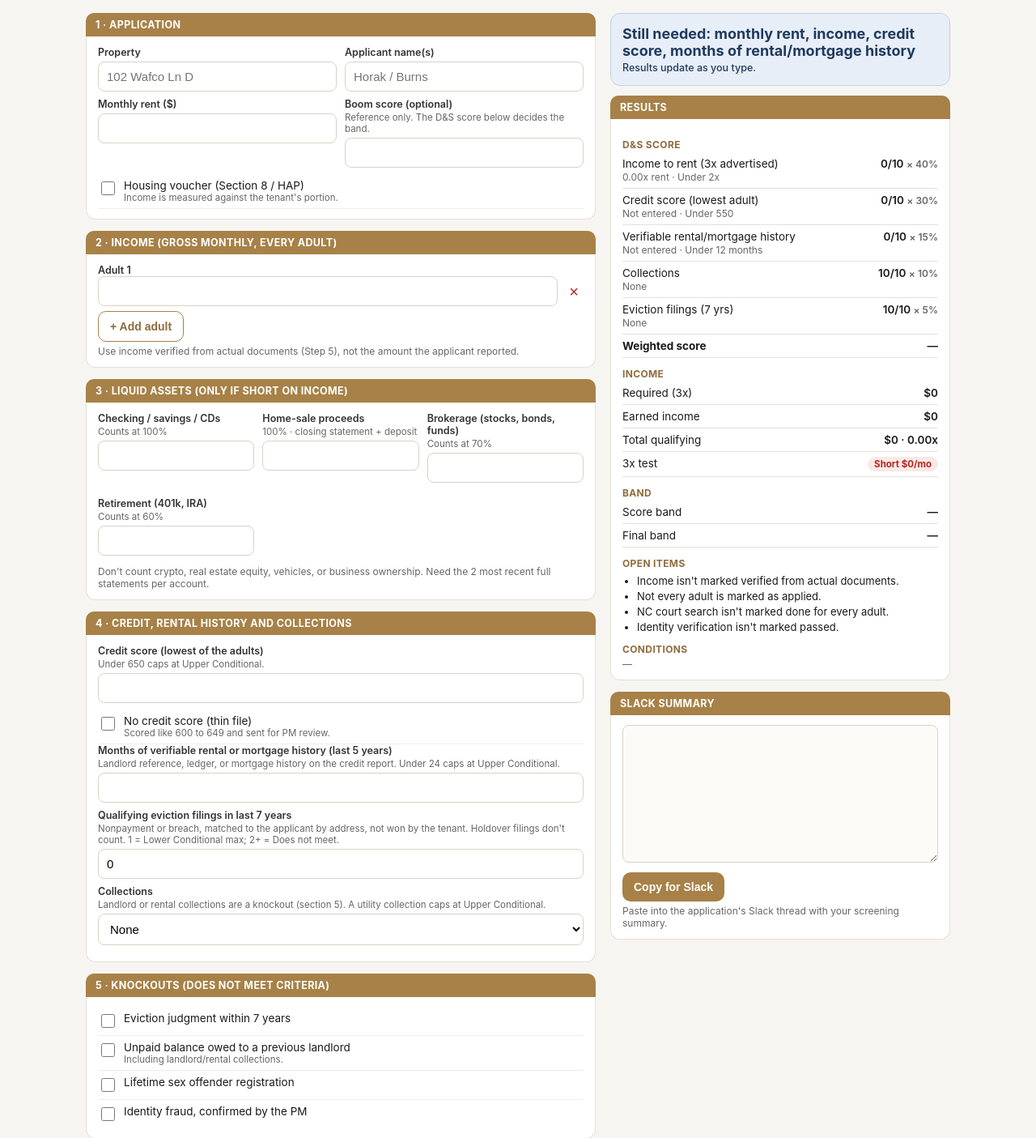
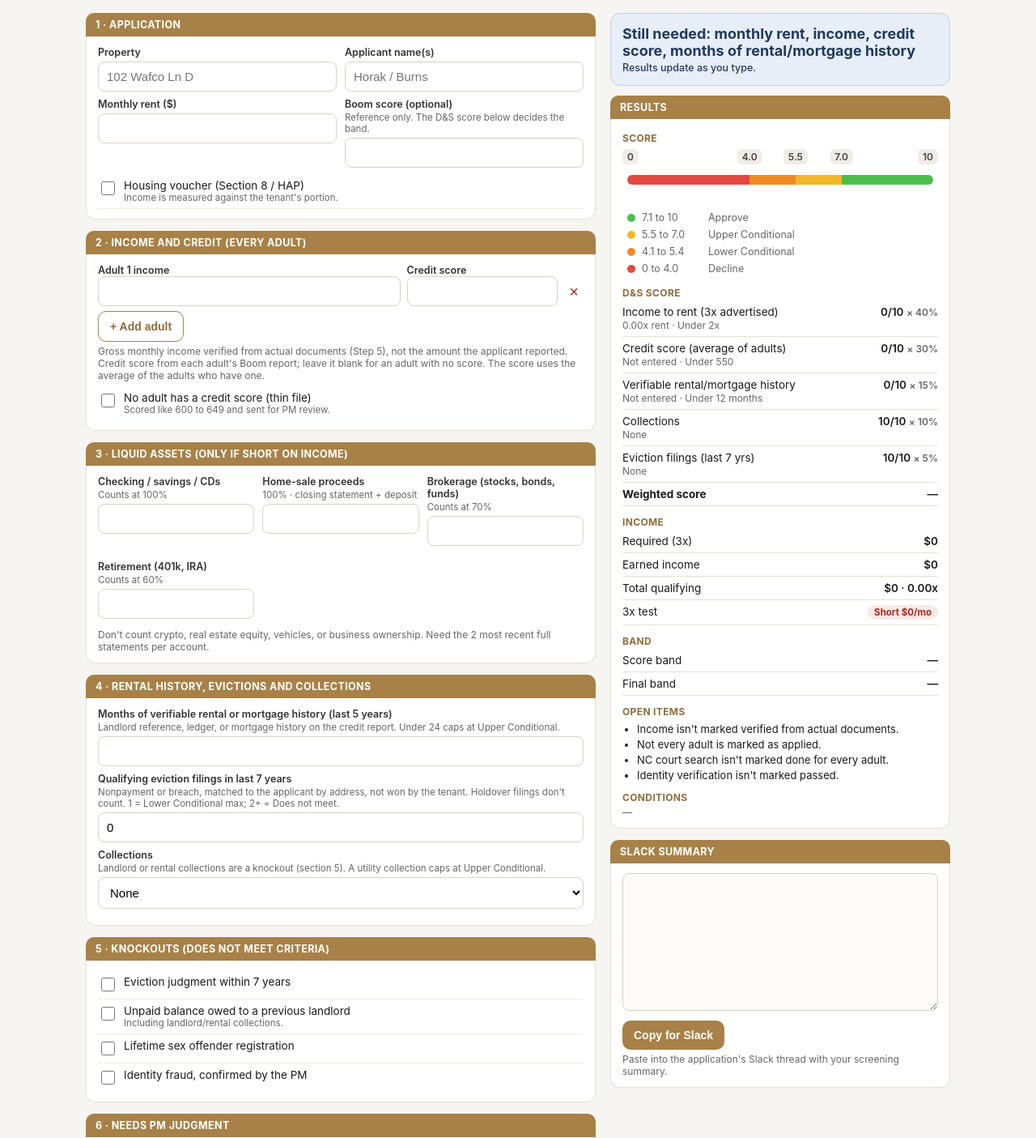
Before and after one commit to dspropertiesnc/ds-app-hub, a Flask app: page /screening-calc/ in a window 1280 px wide. Shown: the part 130-1535 px from the top of the page at 81% size. Run offline with Flask 3, Linux system fonts and the light colour scheme.

Commit message:
Screening Calculator: average credit per adult, 0-10 score bar
- Credit score entered per adult; the score uses the average of adults who
  have one (blank = no score, noted on the record); under-650 cap uses the average
- 0-10 score bar with band zones on the page (like Boom's recommendation
  settings) and in the PDF's decision banner; display-only, zones from calc.js
- Eviction wording says "last 7 years" everywhere
- PDF fallback tightens table rows too so the record stays on 1 page
- Fix "1 months" in the Slack summary

Co-Authored-By: Claude Opus 5.5 <noreply@anthropic.com>
Claude-Session: https://claude.ai/code/session_01ChpkokPmm5CuLKWKdSW5CS

```diff
--- a/tools/screening_calc/assets/calc.js
+++ b/tools/screening_calc/assets/calc.js
@@ -23,7 +23,7 @@
       { min: 2.5, pts: 5,  text: "2.5x to 2.99x" },
       { min: 2,   pts: 2,  text: "2x to 2.49x" },
       { min: -1,  pts: 0,  text: "Under 2x" } ] },
-    { key: "credit", label: "Credit score (lowest adult)", weight: 30, tiers: [
+    { key: "credit", label: "Credit score (average of adults)", weight: 30, tiers: [
       { min: 750, pts: 10, text: "750+" },
       { min: 700, pts: 8,  text: "700 to 749" },
       { min: 650, pts: 6,  text: "650 to 699" },
@@ -38,12 +38,21 @@
       { min: 2, pts: 10, text: "None" },
       { min: 1, pts: 6,  text: "General only" },
       { min: -1, pts: 2, text: "Utility collection" } ] },
-    { key: "evictions", label: "Eviction filings (7 yrs)", weight: 5, tiers: [
+    { key: "evictions", label: "Eviction filings (last 7 yrs)", weight: 5, tiers: [
       { min: 0, pts: 10, text: "None" },
-      { min: -1, pts: 3, text: "1 qualifying filing" },
-      { min: -99, pts: 0, text: "2+ qualifying filings" } ] }
+      { min: -1, pts: 3, text: "1 filing" },
+      { min: -99, pts: 0, text: "2+ filings" } ] }
   ];
   var NO_CREDIT_PTS = 4; // thin file / no score: treated like 600-649, and flagged for the PM
+
+  // Score bar zones (display) and the band edges they draw from. bandFromScore uses the same edges.
+  var EDGES = { lower: 4.0, upper: 5.5, approve: 7.0 };
+  var ZONES = [
+    { band: "decline", from: 0,             to: EDGES.lower,   range: "0 to 4.0",   label: "Decline" },
+    { band: "lower",   from: EDGES.lower,   to: EDGES.upper,   range: "4.1 to 5.4", label: "Lower Conditional" },
+    { band: "upper",   from: EDGES.upper,   to: EDGES.approve, range: "5.5 to 7.0", label: "Upper Conditional" },
+    { band: "approve", from: EDGES.approve, to: 10,            range: "7.1 to 10",  label: "Approve" }
+  ];
 
   var BAND_ORDER = ["approve", "upper", "lower", "decline"]; // best -> worst
   var BAND_LABEL = {
@@ -66,9 +75,9 @@
     return BAND_ORDER.indexOf(a) >= BAND_ORDER.indexOf(b) ? a : b;
   }
   function bandFromScore(score) {
-    if (score > 7.0) return "approve";
-    if (score >= 5.5) return "upper";
-    if (score > 4.0) return "lower";
+    if (score > EDGES.approve) return "approve";
+    if (score >= EDGES.upper) return "upper";
+    if (score > EDGES.lower) return "lower";
     return "decline";
   }
   function tierFor(factor, value) {
@@ -136,11 +145,20 @@
 
     // ---- factor inputs ----
     var filings = Math.max(0, Math.floor(num(inp.filings)));
-    var noCredit = !!inp.noCredit;
-    var creditKnown = noCredit || !blank(inp.credit);
-    var credit = num(inp.credit);
+    // credit: average of the adults who have a score (blank = that adult has no score)
+    var rawCredits = inp.credits || (blank(inp.credit) ? [] : [inp.credit]);
+    var adults = Math.max((inp.incomes || []).length, rawCredits.length, 1);
+    var scored = [], unscored = [];
+    for (var ci = 0; ci < adults; ci++) {
+      if (blank(rawCredits[ci])) unscored.push(ci + 1); else scored.push(num(rawCredits[ci]));
+    }
+    var noCredit = !!inp.noCredit && scored.length === 0;
+    var credit = scored.length ? scored.reduce(function (x, y) { return x + y; }, 0) / scored.length : 0;
+    credit = Math.round(credit);
+    var creditKnown = noCredit || scored.length > 0;
     if (!creditKnown) r.missing.push("credit score");
-    if (!noCredit && creditKnown && (credit < 300 || credit > 850)) r.warnings.push("Credit score should be between 300 and 850.");
+    if (scored.some(function (c) { return c < 300 || c > 850; })) r.warnings.push("Credit scores should be between 300 and 850.");
+    r.credit = { scores: scored, average: scored.length ? credit : null, unscored: scored.length ? unscored : [], noScore: noCredit };
     var histKnown = !blank(inp.historyMonths);
     var hist = num(inp.historyMonths);
     if (!histKnown) r.missing.push("months of rental/mortgage history");
@@ -159,7 +177,9 @@
     var detail = {
       income: voucherFull ? "Voucher covers the full rent"
         : (ratio ? ratio.toFixed(2) : "0.00") + "x " + (i_base(r.income)),
-      credit: noCredit ? "No credit score" : (creditKnown ? String(Math.round(credit)) : "Not entered"),
+      credit: noCredit ? "No credit score" : (!creditKnown ? "Not entered"
+        : scored.length === 1 && adults === 1 ? String(credit)
+        : "Avg " + credit + " (" + scored.length + " of " + adults + " adults)"),
       history: histKnown ? Math.round(hist) + " months" : "Not entered",
       collections: coll === "utility" ? "Utility collection" : coll === "general" ? "General collection(s)" : "None",
       evictions: filings === 0 ? "None" : filings + " filing" + (filings === 1 ? "" : "s")
@@ -188,10 +208,10 @@
       band = worse(band, "upper");
     }
     if (!noCredit && creditKnown && credit < RULES.creditCapBelow) {
-      r.caps.push("Credit score under 650: Upper Conditional at best");
+      r.caps.push("Average credit score under 650: Upper Conditional at best");
       band = worse(band, "upper");
     }
-    if (filings === 1) { r.caps.push("1 qualifying eviction filing: Lower Conditional at best"); band = worse(band, "lower"); }
+    if (filings === 1) { r.caps.push("1 qualifying eviction filing in the last 7 years: Lower Conditional at best"); band = worse(band, "lower"); }
     if (coll === "utility") { r.caps.push("Unpaid utility collection: Upper Conditional at best"); band = worse(band, "upper"); }
     if (histKnown && hist < RULES.historyMonthsMin) {
       r.caps.push("Under 24 months of verifiable rental/mortgage history: Upper Conditional at best");
@@ -262,6 +282,7 @@
              " (" + ({ approve: "above 7.0", upper: "5.5 to 7.0", lower: "4.1 to 5.4", decline: "4.0 or below" })[startBand] + ").");
     if (r.knockouts.length) why.push("Does not meet criteria: " + r.knockouts.join("; ") + ". A knockout applies regardless of score.");
     else if (band !== startBand) why.push("Final band lowered to " + BAND_LABEL[band] + " by " + (r.caps.length === 1 ? "the cap" : "the " + r.caps.length + " caps") + " listed under Rules applied.");
+    if (r.credit.unscored.length) why.push("Credit average uses " + scored.length + " of " + adults + " adults; Adult " + r.credit.unscored.join(", Adult ") + (r.credit.unscored.length === 1 ? " has" : " have") + " no credit score.");
     if (voucherFull) why.push("The housing voucher covers the full rent, so the 3x income test does not apply.");
     else if (rent > 0 && !meetsIncome) why.push("Qualifying income is " + (ratio || 0).toFixed(2) + "x the " + (voucher > 0 ? "tenant portion" : "rent") + ", " + money(shortfall) + "/mo short of 3x, so a lease guarantee is required.");
     else if (r.income.assetQualified) why.push("Meets 3x only after counting " + money(eligible) + " in eligible liquid assets (÷ 12 = " + money(assetIncome) + "/mo).");
@@ -301,14 +322,14 @@
       else gl += "not yet provided";
       L.push(gl);
     }
-    if (r.deposit) L.push("Deposit: " + r.deposit.months + " months = " + money(r.deposit.total) + (r.deposit.additional > 0 ? " (" + money(r.deposit.additional) + " above standard)" : ""));
+    if (r.deposit) L.push("Deposit: " + r.deposit.months + (r.deposit.months === 1 ? " month" : " months") + " = " + money(r.deposit.total) + (r.deposit.additional > 0 ? " (" + money(r.deposit.additional) + " above standard)" : ""));
     L.push("Flag: *" + r.flag + "*");
     if (r.missing.length) L.push("Missing: " + r.missing.join(", "));
     if (r.warnings.length) L.push("Open items: " + r.warnings.join(" "));
     return L.join("\n");
   }
 
-  var api = { compute: compute, summary: summary, RULES: RULES, FACTORS: FACTORS, money: money,
+  var api = { compute: compute, summary: summary, RULES: RULES, FACTORS: FACTORS, ZONES: ZONES, EDGES: EDGES, money: money,
               bandFromScore: bandFromScore, BAND_LABEL: BAND_LABEL };
   if (typeof module !== "undefined" && module.exports) module.exports = api;
   else root.ScreeningCalc = api;
--- a/tools/screening_calc/templates/screening_calc.html
+++ b/tools/screening_calc/templates/screening_calc.html
@@ -53,6 +53,21 @@
   .sec-t{font-size:12px;font-weight:700;text-transform:uppercase;color:var(--accent-dark);margin:12px 0 2px;letter-spacing:.03em}
   textarea{width:100%;min-height:170px;font:12.5px/1.45 ui-monospace,Menlo,Consolas,monospace;padding:10px;border:1px solid #d9d2c5;border-radius:8px;background:#fcfbf8}
   .hide{display:none}
+  .meter{margin:6px 0 4px}
+  .meter .ticks{position:relative;height:26px;margin:0 6px}
+  .meter .tick{position:absolute;transform:translateX(-50%);background:#f1ede6;border-radius:6px;padding:2px 6px;font-size:12px;font-weight:600;color:#444}
+  .meter .tick:first-child{transform:none;left:-6px!important}
+  .meter .tick:last-child{transform:none;left:auto!important;right:-6px}
+  .meter .track{position:relative;height:12px;border-radius:6px;display:flex;overflow:visible;margin:6px 6px 0}
+  .meter .zone{height:100%}
+  .meter .zone:first-child{border-radius:6px 0 0 6px}.meter .zone:last-child{border-radius:0 6px 6px 0}
+  .meter .pin{position:absolute;top:-7px;width:22px;height:26px;margin-left:-11px;border-radius:6px;background:#fff;border:2px solid #1a1a1a;box-shadow:0 1px 3px rgba(0,0,0,.25);transition:left .25s}
+  .meter .val{position:absolute;top:24px;transform:translateX(-50%);font-weight:800;font-size:13px;white-space:nowrap;transition:left .25s}
+  .meter .legend{margin-top:30px;font-size:12.5px}
+  .meter .legend div{display:flex;align-items:center;gap:8px;padding:3px 6px;border-radius:6px;color:var(--gray)}
+  .meter .legend div.on{background:#f7f3ec;color:#1a1a1a;font-weight:700}
+  .meter .legend i{width:10px;height:10px;border-radius:50%;flex:none}
+  .meter .legend span.r{min-width:74px}
 </style>
 </head>
 <body>
@@ -83,11 +98,12 @@
     <div id="voucherBox" class="hide"><label class="f">Voucher (HAP) amount per month ($)<input type="number" id="voucher" inputmode="decimal" min="0"></label></div>
   </div>
 
-  <div class="band">2 · Income (gross monthly, every adult)</div>
+  <div class="band">2 · Income and credit (every adult)</div>
   <div class="card">
     <div id="incomes"></div>
     <button class="btn ghost" type="button" id="addInc">+ Add adult</button>
-    <p class="note">Use income verified from actual documents (Step 5), not the amount the applicant reported.</p>
+    <p class="note">Gross monthly income verified from actual documents (Step 5), not the amount the applicant reported. Credit score from each adult's Boom report; leave it blank for an adult with no score. The score uses the average of the adults who have one.</p>
+    <div class="chk" style="margin-top:6px"><input type="checkbox" id="noCredit"><div>No adult has a credit score (thin file)<small>Scored like 600 to 649 and sent for PM review.</small></div></div>
   </div>
 
   <div class="band">3 · Liquid assets (only if short on income)</div>
@@ -101,10 +117,9 @@
     <p class="note">Don't count crypto, real estate equity, vehicles, or business ownership. Need the 2 most recent full statements per account.</p>
   </div>
 
-  <div class="band">4 · Credit, rental history and collections</div>
+  <div class="band">4 · Rental history, evictions and collections</div>
   <div class="card">
-    <label class="f">Credit score (lowest of the adults)<span class="h">Under 650 caps at Upper Conditional.</span><input type="number" id="credit" inputmode="numeric" min="300" max="850" step="1"></label>
-    <div class="chk"><input type="checkbox" id="noCredit"><div>No credit score (thin file)<small>Scored like 600 to 649 and sent for PM review.</small></div></div>
+
     <label class="f">Months of verifiable rental or mortgage history (last 5 years)<span class="h">Landlord reference, ledger, or mortgage history on the credit report. Under 24 caps at Upper Conditional.</span><input type="number" id="historyMonths" inputmode="numeric" min="0" max="60"></label>
     <label class="f">Qualifying eviction filings in last 7 years<span class="h">Nonpayment or breach, matched to the applicant by address, not won by the tenant. Holdover filings don't count. 1 = Lower Conditional max; 2+ = Does not meet.</span><input type="number" id="filings" inputmode="numeric" min="0" step="1" value="0"></label>
     <label class="f">Collections<span class="h">Landlord or rental collections are a knockout (section 5). A utility collection caps at Upper Conditional.</span><select id="collections">
@@ -193,6 +208,8 @@
   <div id="flag" class="flag f-pm">Enter rent and Boom score<small>Results update as you type.</small></div>
   <div class="band">Results</div>
   <div class="card">
+    <div class="sec-t" style="margin-top:4px">Score</div>
+    <div id="meter" class="meter"></div>
     <div class="sec-t">D&amp;S score</div>
     <table class="k" id="scoreTable"></table>
     <div class="sec-t">Income</div>
@@ -219,25 +236,28 @@
   const $ = id => document.getElementById(id);
   const C = window.ScreeningCalc, money = C.money;
   const CHECKS = ['hasVoucher','noCredit','evictionJudgment','landlordBalance','sexOffender','identityFraud','felony','suspectedFraud','dvFiling','international','otherPm','guarantorNC','pre_incomeVerified','pre_allAdults','pre_ncSearch','pre_identity'];
-  const FIELDS = ['property','applicantNames','rent','boomScore','credit','collections','voucher','a_cash','a_sale','a_brokerage','a_retirement','historyMonths','filings','guaranteeType','guarantorIncome','decBy','decDate','decDecision','decAan','decAanDate','decNotes'];
+  const FIELDS = ['property','applicantNames','rent','boomScore','collections','voucher','a_cash','a_sale','a_brokerage','a_retirement','historyMonths','filings','guaranteeType','guarantorIncome','decBy','decDate','decDecision','decAan','decAanDate','decNotes'];
 
-  function addIncome(v){
+  function addIncome(v,c){
     const d=document.createElement('div'); d.className='inc';
     const n=$('incomes').children.length+1;
-    d.innerHTML='<label class="f" style="flex:1;margin:0">Adult '+n+'<input type="number" inputmode="decimal" min="0" class="incv"></label><button type="button" class="rm" title="Remove">&times;</button>';
-    d.querySelector('input').value=v||'';
+    d.innerHTML='<label class="f" style="flex:2;margin:0"><span class="an">Adult '+n+'</span> income<input type="number" inputmode="decimal" min="0" class="incv"></label>'+
+      '<label class="f" style="flex:1;margin:0">Credit score<input type="number" inputmode="numeric" min="300" max="850" step="1" class="crv"></label><button type="button" class="rm" title="Remove">&times;</button>';
+    d.querySelector('.incv').value=v||''; d.querySelector('.crv').value=c||'';
+    d.querySelector('.crv').addEventListener('input',update);
     d.querySelector('.rm').onclick=()=>{ d.remove(); relabel(); update(); };
-    d.querySelector('input').addEventListener('input',update);
+    d.querySelector('.incv').addEventListener('input',update);
     $('incomes').appendChild(d);
   }
-  function relabel(){ [...$('incomes').children].forEach((d,i)=>{ d.querySelector('label').firstChild.nodeValue='Adult '+(i+1); }); }
+  function relabel(){ [...$('incomes').children].forEach((d,i)=>{ d.querySelector('.an').textContent='Adult '+(i+1); }); }
 
   function gather(){
     return {
       property:$('property').value, applicantNames:$('applicantNames').value,
-      rent:$('rent').value, boomScore:$('boomScore').value, credit:$('credit').value, noCredit:$('noCredit').checked, collections:$('collections').value,
+      rent:$('rent').value, boomScore:$('boomScore').value, noCredit:$('noCredit').checked, collections:$('collections').value,
       hasVoucher:$('hasVoucher').checked, voucher:$('voucher').value,
       incomes:[...document.querySelectorAll('.incv')].map(i=>i.value),
+      credits:[...document.querySelectorAll('.crv')].map(i=>i.value),
       assets:{cash:$('a_cash').value, sale:$('a_sale').value, brokerage:$('a_brokerage').value, retirement:$('a_retirement').value},
       historyMonths:$('historyMonths').value, filings:$('filings').value,
       evictionJudgment:$('evictionJudgment').checked, landlordBalance:$('landlordBalance').checked,
@@ -263,6 +283,7 @@
       const cls = r.flag.startsWith('Does not') ? 'f-bad' : r.flag.startsWith('Needs') ? 'f-pm' : r.flag.startsWith('Conditional') ? 'f-cond' : 'f-ok';
       f.className='flag '+cls; f.innerHTML=esc(r.flag)+'<small>'+esc(r.bandLabel)+(r.deposit?' · deposit '+r.deposit.months+' month'+(r.deposit.months===1?'':'s')+' ('+money(r.deposit.total)+')':'')+(g.required?' · guarantee required':'')+'</small>';
     }
+    drawMeter(ready ? r.score : null, r.startBand);
     // score
     let sc='';
     r.factors.forEach(x=>{ sc+=tr(esc(x.label)+'<br><span class="note">'+esc(x.result)+(x.tier!==x.result?' · '+esc(x.tier):'')+'</span>', x.points+'/10 <span class="note">× '+x.weight+'%</span>'); });
@@ -307,6 +328,17 @@
     decisionUi(r, ready);
     last = {inp, r};
     save();
+  }
+
+  // ---- score bar ----
+  const ZONE_COLOR={decline:'#e5483f',lower:'#f08a24',upper:'#f2b72b',approve:'#4cbf4a'};
+  function drawMeter(score, band){
+    const pct=v=>(v/10*100)+'%';
+    let h='<div class="ticks">'+[0].concat(C.ZONES.map(z=>z.to)).map(v=>'<span class="tick" style="left:'+pct(v)+'">'+(v===0||v===10?v:v.toFixed(1))+'</span>').join('')+'</div>';
+    h+='<div class="track">'+C.ZONES.map(z=>'<div class="zone" style="width:'+((z.to-z.from)*10)+'%;background:'+ZONE_COLOR[z.band]+'"></div>').join('');
+    if(score!=null) h+='<div class="pin" style="left:'+pct(Math.max(0,Math.min(10,score)))+'"></div><div class="val" style="left:'+pct(Math.max(0.4,Math.min(9.6,score)))+'">'+score.toFixed(1)+'</div>';
+    h+='</div><div class="legend">'+C.ZONES.slice().reverse().map(z=>'<div class="'+(score!=null&&z.band===band?'on':'')+'"><i style="background:'+ZONE_COLOR[z.band]+'"></i><span class="r">'+z.range+'</span>'+z.label+'</div>').join('')+'</div>';
+    $('meter').innerHTML=h;
   }
 
   // ---- decision + record ----
@@ -357,14 +389,14 @@
 
   // per-browser draft (convenience only)
   const KEY='ds-screening-calc';
-  function save(){ try{ const s={}; FIELDS.forEach(k=>s[k]=$(k).value); CHECKS.forEach(k=>s[k]=$(k).checked); s.incomes=[...document.querySelectorAll('.incv')].map(i=>i.value); localStorage.setItem(KEY,JSON.stringify(s)); }catch(e){} }
+  function save(){ try{ const s={}; FIELDS.forEach(k=>s[k]=$(k).value); CHECKS.forEach(k=>s[k]=$(k).checked); s.incomes=[...document.querySelectorAll('.incv')].map(i=>i.value); s.credits=[...document.querySelectorAll('.crv')].map(i=>i.value); localStorage.setItem(KEY,JSON.stringify(s)); }catch(e){} }
   function load(){ let s=null; try{ s=JSON.parse(localStorage.getItem(KEY)||'null'); }catch(e){}
-    if(s){ FIELDS.forEach(k=>{ if(s[k]!=null) $(k).value=s[k]; }); if(s.utilityCollection && !s.collections) $('collections').value='utility'; CHECKS.forEach(k=>$(k).checked=!!s[k]); (s.incomes&&s.incomes.length?s.incomes:['']).forEach(v=>addIncome(v)); }
-    else addIncome(''); }
+    if(s){ FIELDS.forEach(k=>{ if(s[k]!=null) $(k).value=s[k]; }); if(s.utilityCollection && !s.collections) $('collections').value='utility'; CHECKS.forEach(k=>$(k).checked=!!s[k]); (s.incomes&&s.incomes.length?s.incomes:['']).forEach((v,i)=>addIncome(v,(s.credits||[])[i]||(i===0&&s.credit)||'')); }
+    else addIncome('',''); }
 
   FIELDS.forEach(k=>{ $(k).addEventListener('input',update); $(k).addEventListener('change',update); });
   CHECKS.forEach(k=>$(k).addEventListener('change',update));
-  $('addInc').onclick=()=>{ addIncome(''); update(); };
+  $('addInc').onclick=()=>{ addIncome('',''); update(); };
   $('reset').onclick=()=>{ if(!confirm('Clear every field?')) return; try{localStorage.removeItem(KEY);}catch(e){} location.reload(); };
   $('copy').onclick=async()=>{ const t=$('summary').value; if(!t) return; try{ await navigator.clipboard.writeText(t); }catch(e){ $('summary').select(); document.execCommand('copy'); } $('copied').textContent='Copied'; setTimeout(()=>$('copied').textContent='',1500); };
   load(); { const t=new Date(); $('decDate').value=new Date(t.getTime()-t.getTimezoneOffset()*60000).toISOString().slice(0,10); } update();
```
Also changed, not shown: tools/screening_calc/record.py (+52 -14 lines), tools/screening_calc/test_calc.js (+14 -1 lines), README.md.
